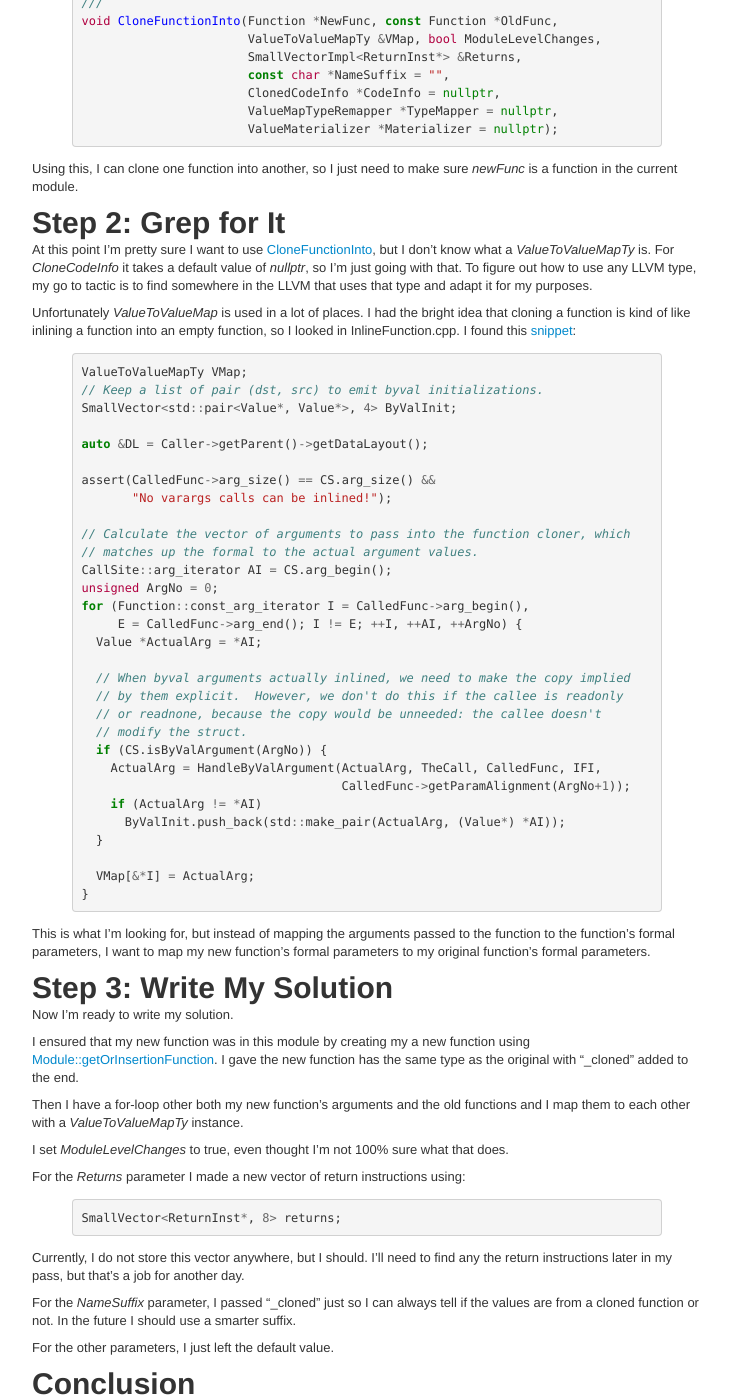
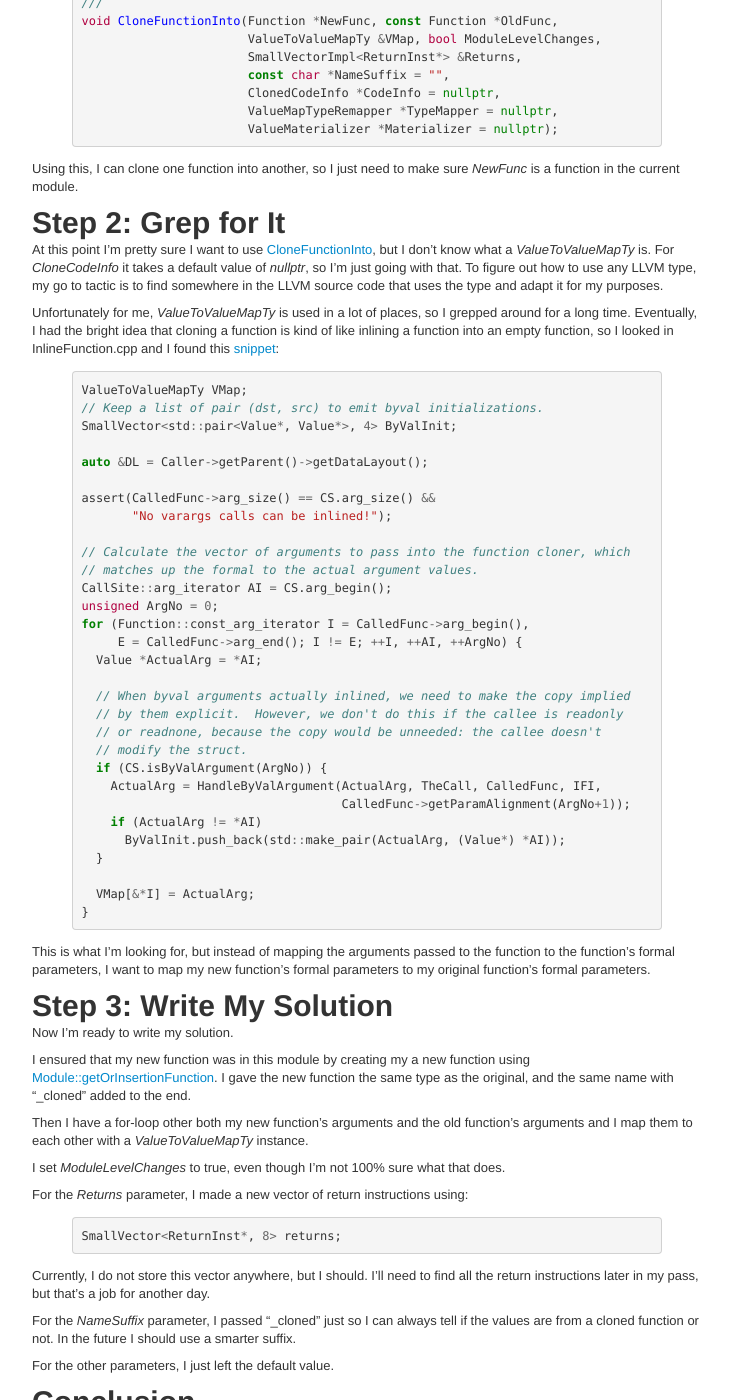
Before and after one commit to scottcarr/scottcarr.github.com, a Jekyll site: the page built from _posts/2016-1-24-my-week-in-llvm.md, in a window 1280 px wide and 1400 px high, scrolled down 1681 px. Shown: the whole window, without its empty margins (23-752 px from the left). Built offline with Jekyll 4.4.1, drawn with Linux system fonts in a browser that asks for light colours; comment, search, counter and statistics services are not loaded.

Commit message:
add llvm week

```diff
--- a/_posts/2016-1-24-my-week-in-llvm.md
+++ b/_posts/2016-1-24-my-week-in-llvm.md
@@ -77,7 +77,7 @@ void CloneFunctionInto(Function *NewFunc, const Function *OldFunc,
 {% endhighlight%}
 
 Using this, I can clone one function into another, so I just need to make sure
-*newFunc* is a function in the current module.
+*NewFunc* is a function in the current module.
 
 #Step 2: Grep for It
 
@@ -85,10 +85,14 @@ At this point I'm pretty sure I want to use
 [CloneFunctionInto](http://llvm.org/docs/doxygen/html/CloneFunction_8cpp_source.html#l00078),
 but I don't know what a *ValueToValueMapTy* is.  For *CloneCodeInfo* it takes a
 default value of *nullptr*, so I'm just going with that.  To figure out how to
-use any LLVM type, my go to tactic is to find somewhere in the LLVM that uses
-that type and adapt it for my purposes.
+use any LLVM type, my go to tactic is to find somewhere in the LLVM source code that uses
+the type and adapt it for my purposes.
 
-Unfortunately *ValueToValueMap* is used in a lot of places.  I had the bright idea that cloning a function is kind of like inlining a function into an empty function, so I looked in InlineFunction.cpp.  I found this [snippet](http://llvm.org/docs/doxygen/html/InlineFunction_8cpp_source.html#l01434):
+Unfortunately for me, *ValueToValueMapTy* is used in a lot of places, so I
+grepped around for a long time.  Eventually, I had the bright idea that cloning a function
+is kind of like inlining a function into an empty function, so I looked in
+InlineFunction.cpp and I found this
+[snippet](http://llvm.org/docs/doxygen/html/InlineFunction_8cpp_source.html#l01434):
 
 {% highlight cpp%}
 ValueToValueMapTy VMap;
@@ -133,24 +137,26 @@ Now I'm ready to write my solution.
 
 I ensured that my new function was in this module by creating my a new function using
 [Module::getOrInsertionFunction](http://llvm.org/docs/doxygen/html/Module_8cpp_source.html#l00141).
-I gave the new function has the same type as the original with "_cloned" added to the end.
+I gave the new function the same type as the original, and the same name  with "_cloned" added to the end.
 
 Then I have a for-loop other both my new function's arguments and the old
-functions and I map them to each other with a *ValueToValueMapTy* instance.
+function's arguments and I map them to each other with a *ValueToValueMapTy* instance.
 
-I set *ModuleLevelChanges* to true, even thought I'm not 100% sure what that does.
+I set *ModuleLevelChanges* to true, even though I'm not 100% sure what that does.
 
-For the *Returns* parameter I made a new vector of return instructions using:
+For the *Returns* parameter, I made a new vector of return instructions using:
 
 {% highlight cpp%}
 SmallVector<ReturnInst*, 8> returns;
 {% endhighlight%}
 
 Currently, I do not store this vector anywhere, but I should.  I'll need to
-find any the return instructions later in my pass, but that's a job for another
+find all the return instructions later in my pass, but that's a job for another
 day.
 
-For the *NameSuffix* parameter, I passed "_cloned" just so I can always tell if the values are from a cloned function or not.  In the future I should use a smarter suffix.
+For the *NameSuffix* parameter, I passed "_cloned" just so I can always tell if
+the values are from a cloned function or not.  In the future I should use a
+smarter suffix.
 
 For the other parameters, I just left the default value.
 
```
